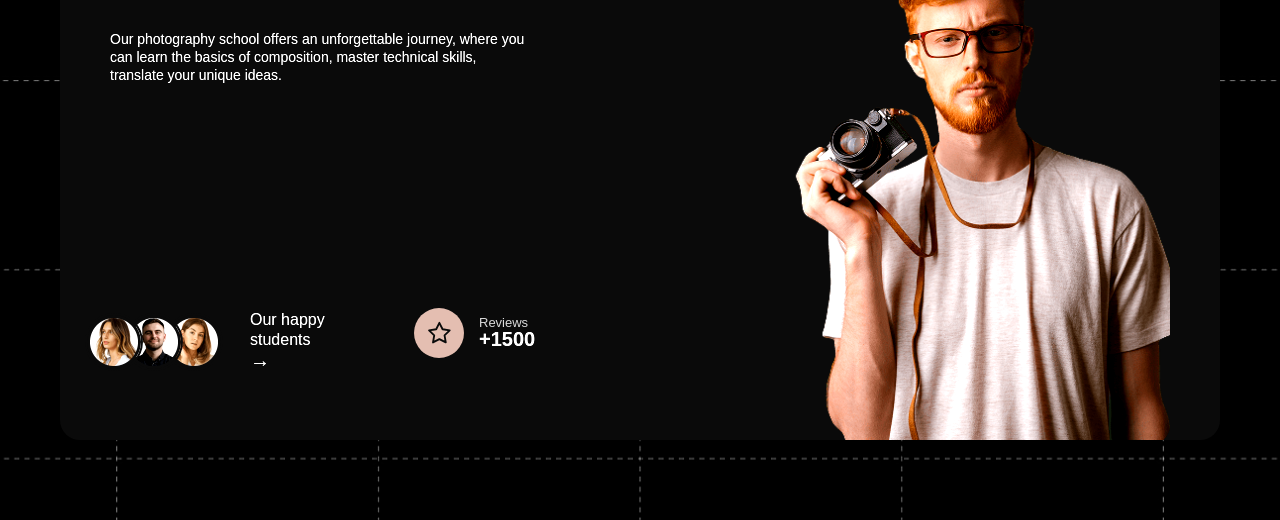
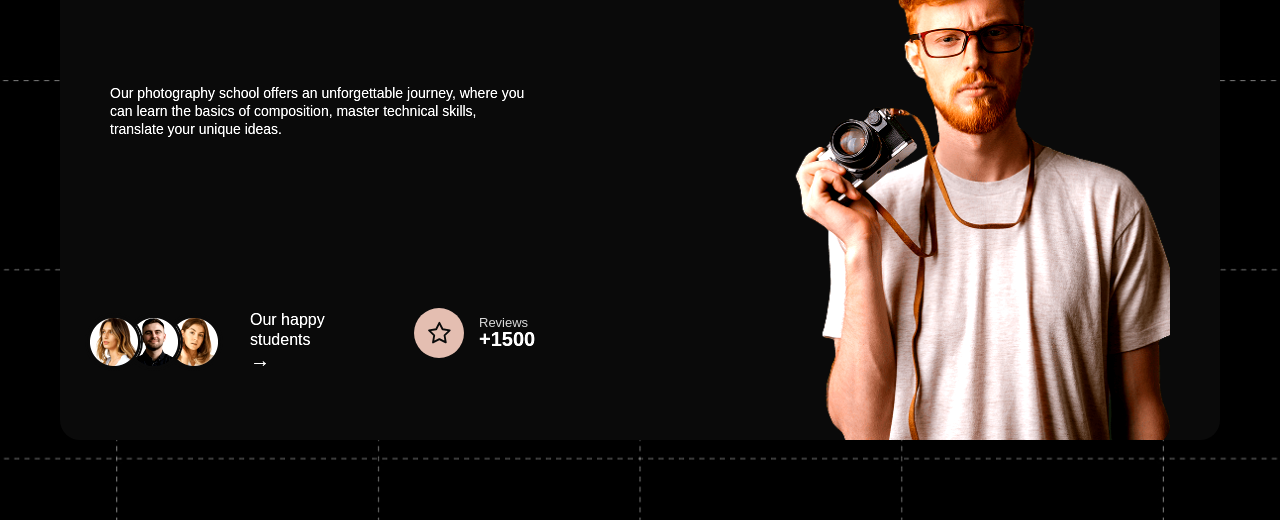
Before and after one commit to hilmisafak/focus-frame, a plain HTML site: page index.html in a window 1280 px wide. Shown: the part 410-930 px from the top of the page. Drawn offline with Linux system fonts and the light colour scheme; files that its build step writes are made by us from their sources.

Commit message:
hero title-1 top value adjusted

```diff
--- a/styles.css
+++ b/styles.css
@@ -542,7 +542,7 @@ ul {
 
   .title-1 {
     position: absolute;
-    top: 250px;
+    top: 304px;
     left: 50px;
     width: 418px;
   }
```
